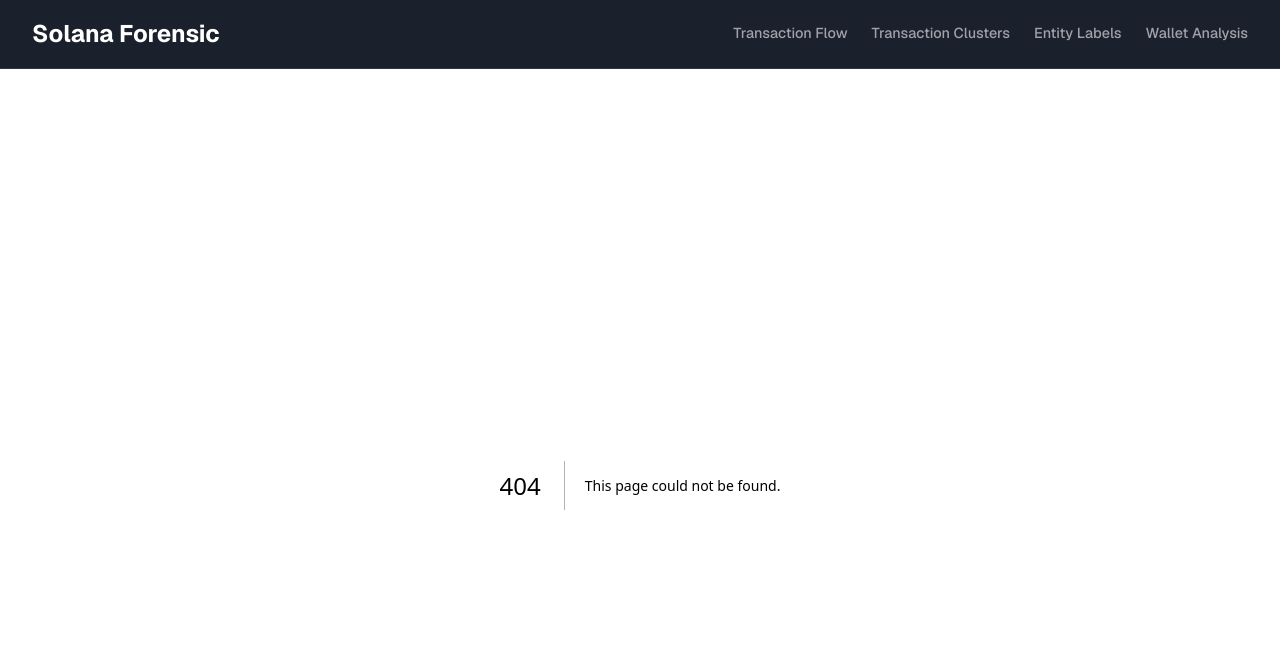
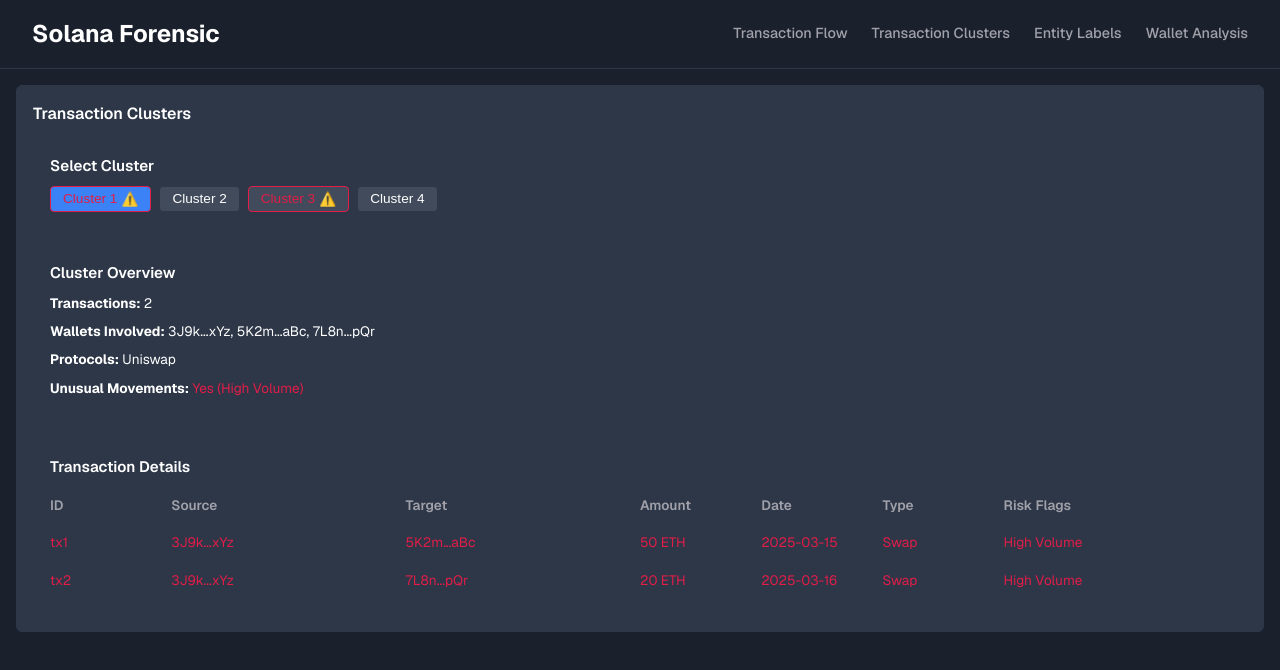
Before and after one commit to apostleoffinance/Solana-Forensic-Analysis-Tool, a Next.js app in the folder frontend/: page /transaction-clusters in a window 1280 px wide. Before the commit this address had no page. Shown: the top 670 px of the page. Built offline with nearby package versions, Linux system fonts and the light colour scheme.

Commit message:
Creating transaction clusters page

```diff
--- a/frontend/src/api/transactionClusters.js
+++ b/frontend/src/api/transactionClusters.js
@@ -1,6 +1,98 @@
-export function getMockClusters() {
-    return [
-        { id: 'cluster1', transactions: ['tx1', 'tx2'], wallets: ['WalletA', 'WalletB'], unusual: false },
-        { id: 'cluster2', transactions: ['tx3'], wallets: ['WalletA', 'WalletC'], unusual: true },
-      ];
+export function getMockTransactionClusters() {
+    // Mock transactions with detailed information
+    const transactions = [
+      {
+        id: 'tx1',
+        source: '3J9k...xYz',
+        target: '5K2m...aBc',
+        amount: 50,
+        currency: 'ETH',
+        date: '2025-03-15',
+        protocol: 'Uniswap',
+        type: 'Swap',
+        riskFlags: ['High Volume'],
+      },
+      {
+        id: 'tx2',
+        source: '3J9k...xYz',
+        target: '7L8n...pQr',
+        amount: 20,
+        currency: 'ETH',
+        date: '2025-03-16',
+        protocol: 'Uniswap',
+        type: 'Swap',
+        riskFlags: ['High Volume'],
+      },
+      {
+        id: 'tx3',
+        source: '5K2m...aBc',
+        target: '9P4q...mNo',
+        amount: 10,
+        currency: 'ETH',
+        date: '2025-03-20',
+        protocol: 'SushiSwap',
+        type: 'Swap',
+        riskFlags: [],
+      },
+      {
+        id: 'tx4',
+        source: '7L8n...pQr',
+        target: 'MixerZ',
+        amount: 5,
+        currency: 'ETH',
+        date: '2025-04-10',
+        protocol: 'Mixer',
+        type: 'Transfer',
+        riskFlags: ['Mixer Use', 'Dark Web'],
+      },
+      {
+        id: 'tx5',
+        source: '9P4q...mNo',
+        target: 'ExchangeX',
+        amount: 30,
+        currency: 'ETH',
+        date: '2025-04-05',
+        protocol: 'Exchange',
+        type: 'Deposit',
+        riskFlags: [],
+      },
+    ];
+
+    // Group transactions into clusters based on shared wallets and protocols
+    const clusters = [
+      {
+        id: 'Cluster 1',
+        transactions: [transactions[0], transactions[1]], // tx1 and tx2 share wallet 3J9k...xYz and protocol Uniswap
+        wallets: ['3J9k...xYz', '5K2m...aBc', '7L8n...pQr'],
+        protocols: ['Uniswap'],
+        riskFlags: ['High Volume'],
+        unusual: true, // Flagged due to high volume
+      },
+      {
+        id: 'Cluster 2',
+        transactions: [transactions[2]], // tx3 involves 5K2m...aBc and SushiSwap
+        wallets: ['5K2m...aBc', '9P4q...mNo'],
+        protocols: ['SushiSwap'],
+        riskFlags: [],
+        unusual: false,
+      },
+      {
+        id: 'Cluster 3',
+        transactions: [transactions[3]], // tx4 involves 7L8n...pQr and Mixer
+        wallets: ['7L8n...pQr', 'MixerZ'],
+        protocols: ['Mixer'],
+        riskFlags: ['Mixer Use', 'Dark Web'],
+        unusual: true, // Flagged due to mixer use and dark web activity
+      },
+      {
+        id: 'Cluster 4',
+        transactions: [transactions[4]], // tx5 involves 9P4q...mNo and Exchange
+        wallets: ['9P4q...mNo', 'ExchangeX'],
+        protocols: ['Exchange'],
+        riskFlags: [],
+        unusual: false,
+      },
+    ];
+
+    return clusters;
   }
--- /dev/null
+++ b/frontend/src/app/transaction-clusters/page.js
@@ -0,0 +1,13 @@
+import React from 'react'
+import TransactionClusters from '@/components/TransactionClusters'
+import { getMockTransactionClusters } from '@/api/transactionClusters'
+
+export default function TransactionClusterPage() {
+    const mockTransactionClustersData = getMockTransactionClusters()
+  return (
+    <div className="widget transaction-clusters">
+      <h2>Transaction Clusters</h2>
+      <TransactionClusters clusters={mockTransactionClustersData} />
+    </div>
+  )
+}
--- a/frontend/src/components/TransactionClusters.js
+++ b/frontend/src/components/TransactionClusters.js
@@ -1,96 +1,195 @@
-import { useEffect, useRef } from 'react';
-import cytoscape from 'cytoscape';
+'use client';
+import { useState } from 'react';
 
 export default function TransactionClusters({ clusters }) {
-  const containerRef = useRef();
-
-  useEffect(() => {
-    // Initialize Cytoscape instance
-    const cy = cytoscape({
-      container: containerRef.current,
-      elements: generateElements(clusters), // Convert clusters to nodes and edges
-      style: [
-        {
-          selector: 'node',
-          style: {
-            'background-color': (ele) => (ele.data('unusual') ? 'orange' : 'lightblue'),
-            'label': 'data(label)',
-            'text-valign': 'center',
-            'text-halign': 'center',
-            'width': 60,
-            'height': 60,
-            'font-size': '12px',
-            'border-width': 1,
-            'border-color': 'black',
-          },
-        },
-        {
-          selector: 'edge',
-          style: {
-            'width': 2,
-            'line-color': '#ccc',
-            'target-arrow-color': '#ccc',
-            'target-arrow-shape': 'triangle',
-            'curve-style': 'bezier',
-          },
-        },
-      ],
-      layout: {
-        name: 'cose', // Compound Spring Embedder layout for clustering
-        animate: true,
-        nodeRepulsion: () => 400000, // Spread nodes out
-        idealEdgeLength: () => 100, // Edge length preference
-      },
-    });
-
-    // Cleanup on unmount
-    return () => cy.destroy();
-  }, [clusters]);
+  const [selectedCluster, setSelectedCluster] = useState(clusters[0]);
 
   return (
-    <div>
-      <h2>Transaction Clusters</h2>
-      <div
-        ref={containerRef}
-        style={{ width: '800px', height: '400px', border: '1px solid #ccc' }}
-      />
+    <div className="transaction-clusters">
+      <div className="cluster-selector">
+        <h3>Select Cluster</h3>
+        <div className="cluster-options">
+          {clusters.map((cluster) => (
+            <button
+              key={cluster.id}
+              className={`cluster-btn ${selectedCluster.id === cluster.id ? 'active' : ''} ${
+                cluster.unusual ? 'unusual' : ''
+              }`}
+              onClick={() => setSelectedCluster(cluster)}
+            >
+              {cluster.id}
+              {cluster.unusual && <span className="unusual-flag">⚠️</span>}
+            </button>
+          ))}
+        </div>
+      </div>
+
+      {selectedCluster && (
+        <div className="cluster-details">
+          {/* Cluster Overview */}
+          <div className="cluster-overview">
+            <h3>Cluster Overview</h3>
+            <div className="overview-card">
+              <p>
+                <strong>Transactions:</strong> {selectedCluster.transactions.length}
+              </p>
+              <p>
+                <strong>Wallets Involved:</strong>{' '}
+                {selectedCluster.wallets.join(', ')}
+              </p>
+              <p>
+                <strong>Protocols:</strong>{' '}
+                {selectedCluster.protocols.join(', ')}
+              </p>
+              <p>
+                <strong>Unusual Movements:</strong>{' '}
+                {selectedCluster.unusual ? (
+                  <span className="unusual-text">
+                    Yes ({selectedCluster.riskFlags.join(', ')})
+                  </span>
+                ) : (
+                  'No'
+                )}
+              </p>
+            </div>
+          </div>
+
+          {/* Transaction Details */}
+          <div className="transaction-details">
+            <h3>Transaction Details</h3>
+            <div className="transactions-table">
+              <div className="table-header">
+                <span>ID</span>
+                <span>Source</span>
+                <span>Target</span>
+                <span>Amount</span>
+                <span>Date</span>
+                <span>Type</span>
+                <span>Risk Flags</span>
+              </div>
+              {selectedCluster.transactions.map((tx) => (
+                <div
+                  key={tx.id}
+                  className={`table-row ${tx.riskFlags.length > 0 ? 'unusual-row' : ''}`}
+                >
+                  <span>{tx.id}</span>
+                  <span>{tx.source}</span>
+                  <span>{tx.target}</span>
+                  <span>
+                    {tx.amount} {tx.currency}
+                  </span>
+                  <span>{tx.date}</span>
+                  <span>{tx.type}</span>
+                  <span>
+                    {tx.riskFlags.length > 0
+                      ? tx.riskFlags.join(', ')
+                      : 'None'}
+                  </span>
+                </div>
+              ))}
+            </div>
+          </div>
+        </div>
+      )}
+
+      <style jsx>{`
+        .transaction-clusters {
+          color: var(--text-primary);
+        }
+        h3 {
+          font-size: 0.95rem;
+          font-weight: 600;
+          margin-bottom: 0.5rem;
+          color: var(--text-primary);
+        }
+        .cluster-selector {
+          background-color: var(--card-bg);
+          padding: 1rem;
+          border-radius: 6px;
+          border: 1px solid var(--border);
+          margin-bottom: 1rem;
+        }
+        .cluster-options {
+          display: flex;
+          gap: 0.5rem;
+          flex-wrap: wrap;
+        }
+        .cluster-btn {
+          background-color: rgba(255, 255, 255, 0.1);
+          border: 1px solid var(--border);
+          padding: 0.25rem 0.75rem;
+          border-radius: 4px;
+          color: var(--text-primary);
+          font-size: 0.85rem;
+          cursor: pointer;
+          transition: background-color 0.2s ease;
+          display: flex;
+          align-items: center;
+          gap: 0.25rem;
+        }
+        .cluster-btn:hover {
+          background-color: rgba(255, 255, 255, 0.2);
+        }
+        .cluster-btn.active {
+          background-color: var(--accent-blue);
+          border-color: var(--accent-blue);
+        }
+        .cluster-btn.unusual {
+          border-color: var(--accent-red);
+          color: var(--accent-red);
+        }
+        .unusual-flag {
+          font-size: 0.85rem;
+        }
+        .cluster-details {
+          display: flex;
+          flex-direction: column;
+          gap: 1rem;
+        }
+        .cluster-overview {
+          background-color: var(--card-bg);
+          padding: 1rem;
+          border-radius: 6px;
+          border: 1px solid var(--border);
+        }
+        .overview-card {
+          font-size: 0.85rem;
+        }
+        .overview-card p {
+          margin-bottom: 0.5rem;
+        }
+        .unusual-text {
+          color: var(--accent-red);
+        }
+        .transaction-details {
+          background-color: var(--card-bg);
+          padding: 1rem;
+          border-radius: 6px;
+          border: 1px solid var(--border);
+        }
+        .transactions-table {
+          display: flex;
+          flex-direction: column;
+        }
+        .table-header, .table-row {
+          display: grid;
+          grid-template-columns: 1fr 2fr 2fr 1fr 1fr 1fr 2fr;
+          gap: 0.5rem;
+          padding: 0.5rem 0;
+          border-bottom: 1px solid var(--border);
+          font-size: 0.85rem;
+        }
+        .table-header {
+          font-weight: 600;
+          color: var(--text-secondary);
+        }
+        .table-row:last-child {
+          border-bottom: none;
+        }
+        .table-row.unusual-row {
+          color: var(--accent-red);
+        }
+      `}</style>
     </div>
   );
 }
-
-// Helper function to convert clusters data into Cytoscape elements
-function generateElements(clusters) {
-  const elements = [];
-
-  // Add cluster nodes
-  clusters.forEach((cluster) => {
-    elements.push({
-      data: {
-        id: cluster.id,
-        label: `${cluster.id}\n${cluster.wallets.length} wallets`,
-        unusual: cluster.unusual,
-      },
-    });
-
-    // Add wallet nodes and edges to cluster
-    cluster.wallets.forEach((wallet, index) => {
-      const walletId = `${cluster.id}-${wallet}`;
-      elements.push({
-        data: {
-          id: walletId,
-          label: wallet,
-          unusual: cluster.unusual, // Inherit unusual flag for simplicity
-        },
-      });
-      elements.push({
-        data: {
-          id: `${cluster.id}-to-${walletId}`,
-          source: cluster.id,
-          target: walletId,
-        },
-      });
-    });
-  });
-
-  return elements;
-}
```
